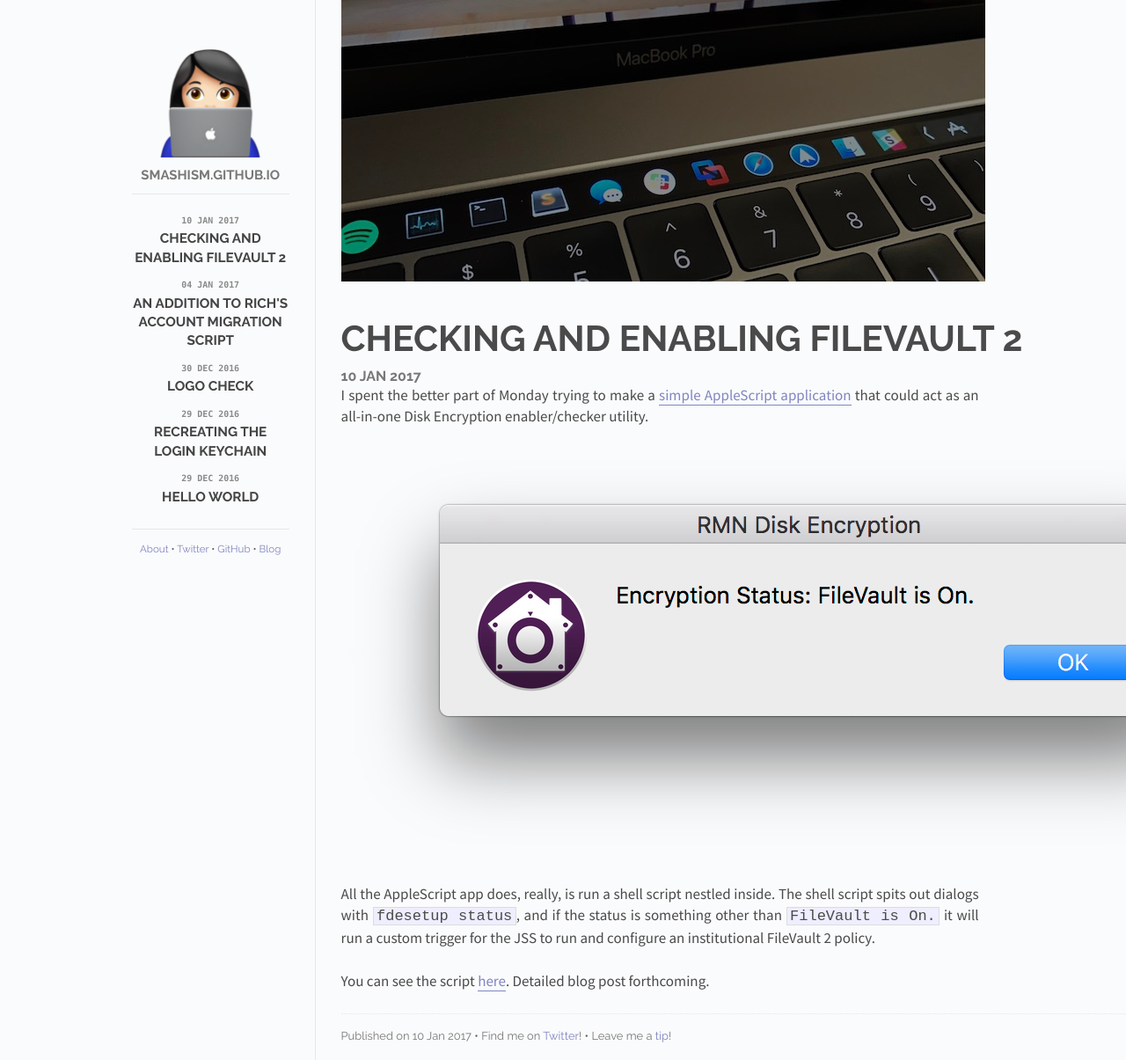
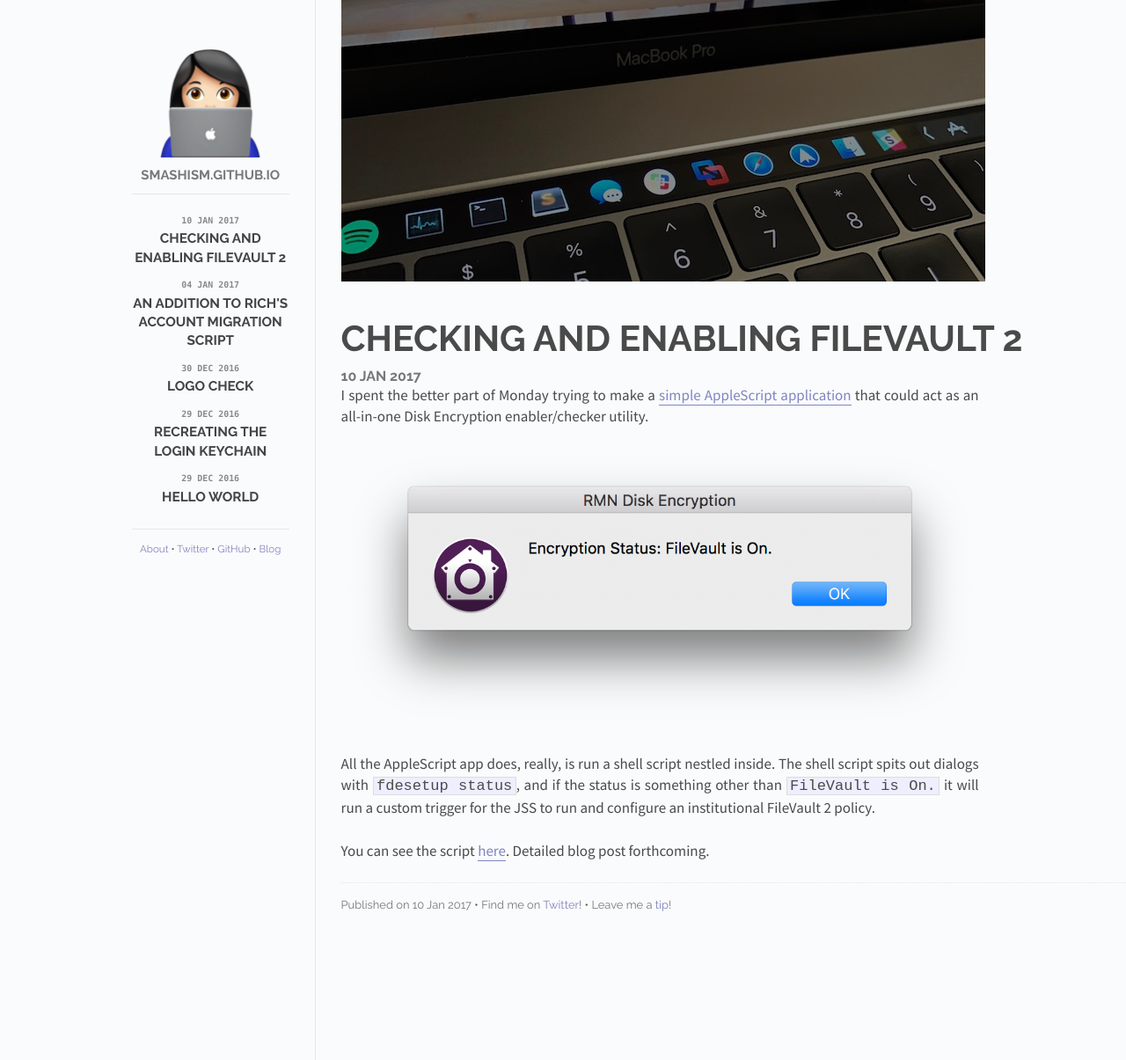
Before and after one commit to smashism/smashism.github.io, a Jekyll site: the page built from index.html, in a window 1280 px wide. Shown: the whole page at 88% size. Built offline with Jekyll 4.4.1, drawn with Linux system fonts in a browser that asks for light colours.

Commit message:
Update main.css

```diff
--- a/css/main.css
+++ b/css/main.css
@@ -67,11 +67,6 @@
 .posts-list li {
   text-align: center;
   line-height: 1.75em;
-}
-
-.posts > p img {
-  max-width: 724px;
-  width: 100%;
 }
 
 /*****************************************************************************/
@@ -211,6 +206,11 @@
   background-color: #333;
 }
 
+.post img {
+  max-width: 724px;
+  width: 100%;
+}
+
 /*****************************************************************************/
 /*
 /* Sidebar and Content
```
